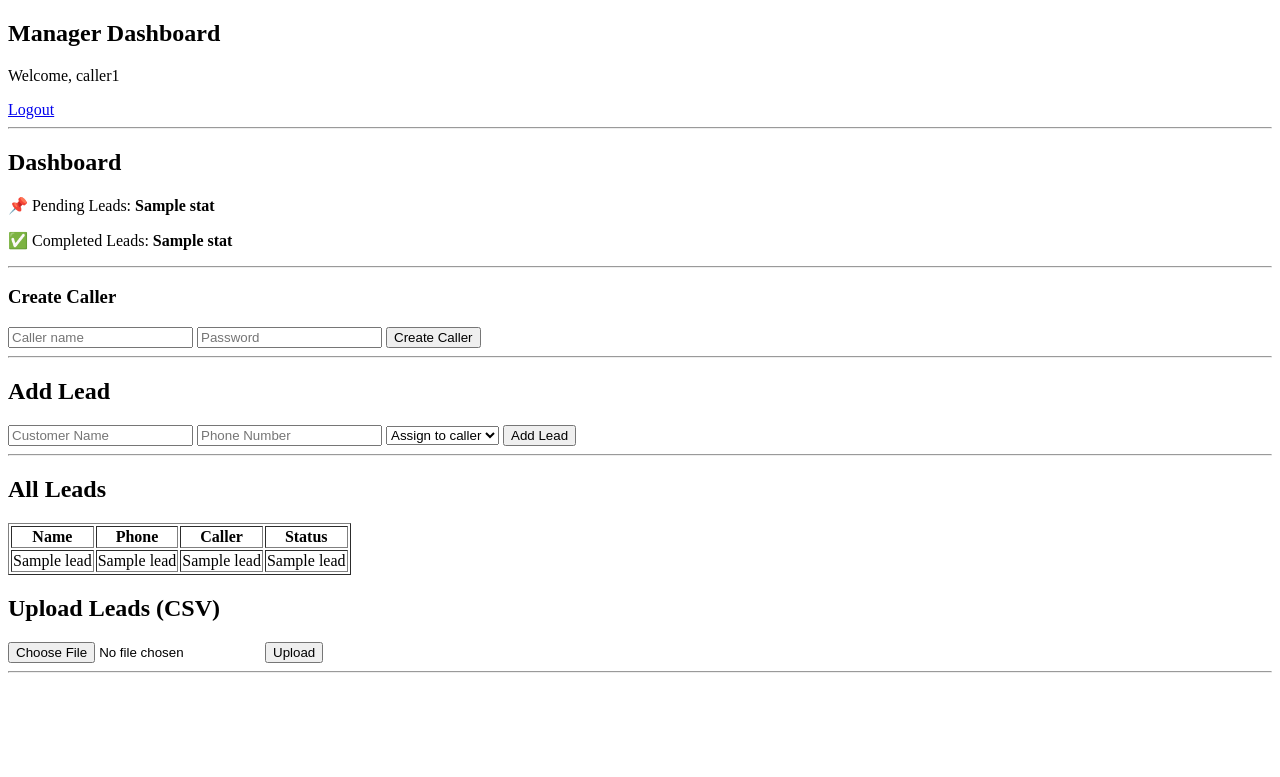
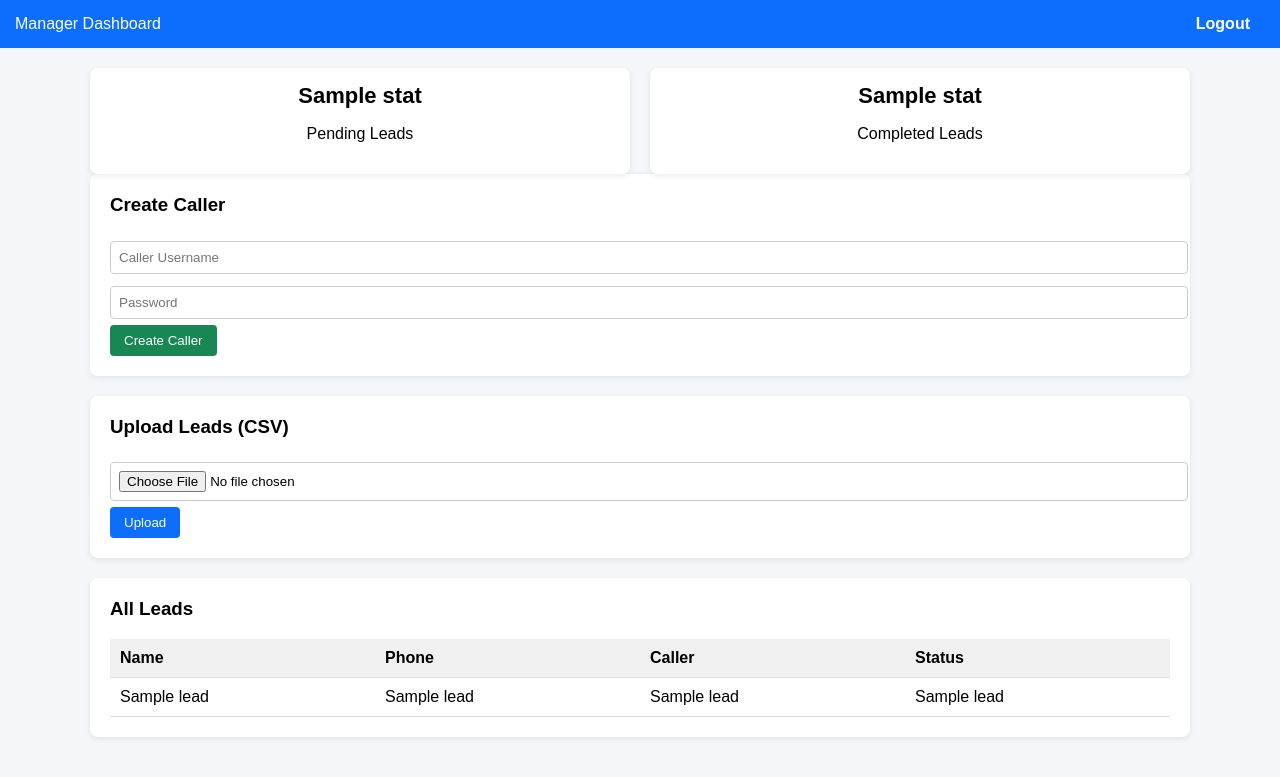
Before and after one commit to Rahulrai23/lead-calling-app, a Flask app: template templates/manager.html in a window 1280 px wide. Shown: the top 777 px of the page. Run offline with Flask 3, Linux system fonts and the light colour scheme; a user stored in the database is signed in; the template is opened without the code that fills it: most values are stand-ins (such as "Sample title", 1, 10 or a date in 2020); some libraries are stand-ins or nearby versions.

Commit message:
Update manager.html

```diff
--- a/templates/manager.html
+++ b/templates/manager.html
@@ -2,49 +2,52 @@
 <html>
 <head>
   <title>Manager Dashboard</title>
+  <link rel="stylesheet" href="/static/style.css">
 </head>
 <body>
 
-<h2>Manager Dashboard</h2>
+<div class="navbar">
+  Manager Dashboard
+  <a href="/logout" style="float:right;">Logout</a>
+</div>
 
-<p>Welcome, {{ session.username }}</p>
+<div class="container">
 
-<a href="/logout">Logout</a>
+  <!-- STATS -->
+  <div class="stats">
+    <div class="stat-box">
+      <h3>{{ stats[0] }}</h3>
+      <p>Pending Leads</p>
+    </div>
+    <div class="stat-box">
+      <h3>{{ stats[1] }}</h3>
+      <p>Completed Leads</p>
+    </div>
+  </div>
 
-<hr>
-<h2>Dashboard</h2>
-<p>📌 Pending Leads: <b>{{ stats[0] }}</b></p>
-<p>✅ Completed Leads: <b>{{ stats[1] }}</b></p>
-<hr>
+  <!-- CREATE CALLER -->
+  <div class="card">
+    <h3>Create Caller</h3>
+    <form method="POST" action="/create_caller">
+      <input name="username" placeholder="Caller Username" required>
+      <input name="password" placeholder="Password" required>
+      <button class="success">Create Caller</button>
+    </form>
+  </div>
 
-<h3>Create Caller</h3>
-<form method="post" action="/create_caller">
-    <input name="username" placeholder="Caller name" required>
-    <input name="password" placeholder="Password" required>
-    <button type="submit">Create Caller</button>
+  <!-- UPLOAD CSV -->
+  <div class="card">
+    <h3>Upload Leads (CSV)</h3>
+    <form method="POST" action="/upload_csv" enctype="multipart/form-data">
+      <input type="file" name="file" required>
+      <button class="primary">Upload</button>
     </form>
-<hr>
+  </div>
 
-<h2>Add Lead</h2>
-
-<form method="POST" action="/add_lead">
-  <input name="name" placeholder="Customer Name" required>
-  <input name="phone" placeholder="Phone Number" required>
-
-  <select name="assigned_to" required>
-    <option value="">Assign to caller</option>
-    {% for c in callers %}
-      <option value="{{ c[0] }}">{{ c[0] }}</option>
-    {% endfor %}
-  </select>
-
-  <button type="submit">Add Lead</button>
-</form>
-
-<hr>
-
-<h2>All Leads</h2>
-<table border="1">
+  <!-- LEADS TABLE -->
+  <div class="card">
+    <h3>All Leads</h3>
+    <table>
       <tr>
         <th>Name</th>
         <th>Phone</th>
@@ -60,12 +63,8 @@
       </tr>
       {% endfor %}
     </table>
-<h2>Upload Leads (CSV)</h2>
-<form method="POST" action="/upload_csv" enctype="multipart/form-data">
-  <input type="file" name="file" required>
-  <button type="submit">Upload</button>
-</form>
-<hr>
+  </div>
 
+</div>
 </body>
 </html>
```
Lines whose indentation alone changed are shown as unchanged.
